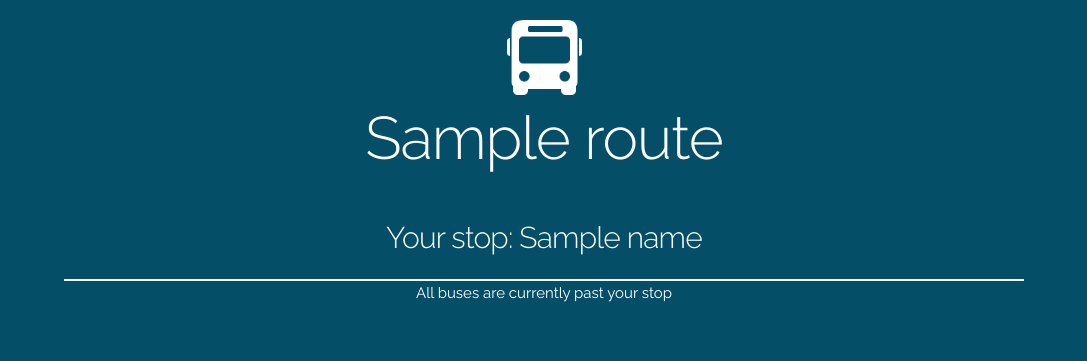
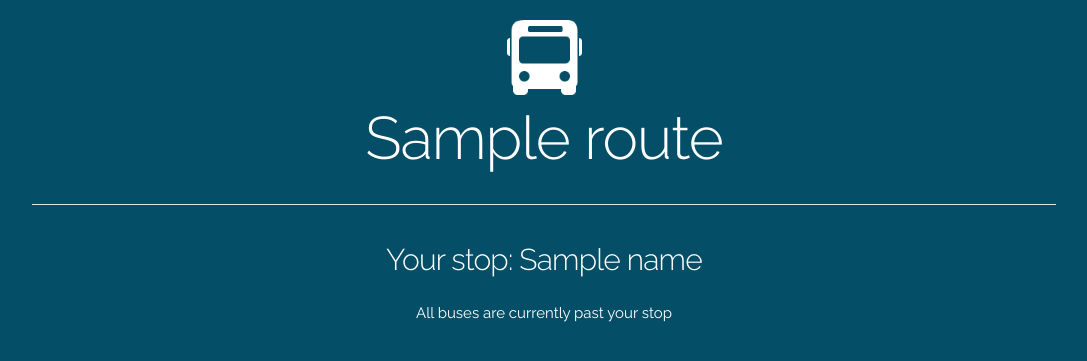
Before and after one commit to jasonjalufka/shuttle.me, a Flask app: template templates/dashboard.html in a window 1280 px wide. Shown: the top 361 px of the page, without its empty margins (96-1183 px from the left). Run offline with Flask 2, Linux system fonts and the light colour scheme; the template is opened without the code that fills it: most values are stand-ins (such as "Sample title", 1, 10 or a date in 2020); parts of the project's set-up code (start-up, migrations or seed data) failed here and were passed over; some libraries are stand-ins or nearby versions; some web fonts are replaced.

Commit message:
Work on javascript more

```diff
--- a/static/countdown.js
+++ b/static/countdown.js
@@ -39,9 +39,6 @@ function UpdateTimer() {
 
     var TimeStr = (LeadingZero(Minutes) + ":" + LeadingZero(Seconds))
 
-    if(Minutes == 5 && Seconds == 1) {
-        // make pins flash here with ajax request
-    }
 
     Timer.innerHTML = TimeStr;
 }
--- a/static/dashboard.css
+++ b/static/dashboard.css
@@ -6,6 +6,10 @@ html {
 
 img {
     padding-top: 20px;
+}
+
+hr {
+    width: 80%;
 }
 
 body {
--- a/static/update.js
+++ b/static/update.js
@@ -6,25 +6,33 @@ function updateTimer(bus_info, distance){
         dataType : 'json',
         data : { buses: bus_info},
         success : function(data){
+            console.log("number of buses: " + data["number"]);
             var walkingTime = distance * 60;
             var hms, time, seconds, id;
+            $('.countdown-timers').empty();
 
             for(var i = 0; i < data["number"]; i++) {
                 hms = data["buses"][i]["formattedTime"];
                 if (hms != -1) {
                     time = hms.split(':');
                     seconds = (+time[0]) * 60 * 60 + (+time[1]) * 60 + (+time[2]) - walkingTime;
-                    id = "timer" + i.toString();
-                    console.log(id)
-                    var hashtag_id = "'#"+id+"'";
-                    console.log(hashtag_id);
-                    $(hashtag_id).empty()
-                    $('.countdown-timers').after("<div ></div>")
+                    id = 0;
+                    var last_id = $('div[class="countdown-timers"]:last').attr('id');
+                    console.log(last_id);
+                    if(last_id == "timers"){
+                        // create a new div and append it to countdown-timers w/ id=0
+                        $('div[class="countdown-timers"]').append('<div id="0">');
+                        console.log("not last id");
+                    }
+                    else{
+                        $('div[class="countdown-timers"]:last').append('<div id="'+ id +'">');
+                        console.log('append to last id')
+                    }
                     CreateTimer(id, seconds);
+                    id = id+1;
                 }
                 else {
                     console.log('invalid bus found');
-
                     continue;
                 }
             };
--- a/templates/dashboard.html
+++ b/templates/dashboard.html
@@ -8,7 +8,7 @@
 {% endblock %}
 {% block content %}
     <img class="logo" src="/static/images/shuttle.png" alt="shuttle logo" style="width: 75px; height: 75px;"><h1></i>{{ route }}</h1>
-    <br>
+    <hr>
 <div class="section header">
     <div class="container">
         <div class="row">
@@ -20,7 +20,7 @@
 <div class="section countdown">
     <div class="container">
         <div class="row">
-            <div class="countdown-timers" id="timer" class="six columns offset-by-three">
+            <div class="countdown-timers" id="timers" class="six columns offset-by-three">
             </div>
             <div id="nobuses" class="six columns offset-by-three">
             </div>
@@ -35,7 +35,6 @@
         }
         update();
         setInterval(update, 60000);
-        console.log("Window is loaded in dashboard");
     });
 {#    $('#calculate').on('click', function(){#}
 {#        console.log("You clicked me!");#}
```
